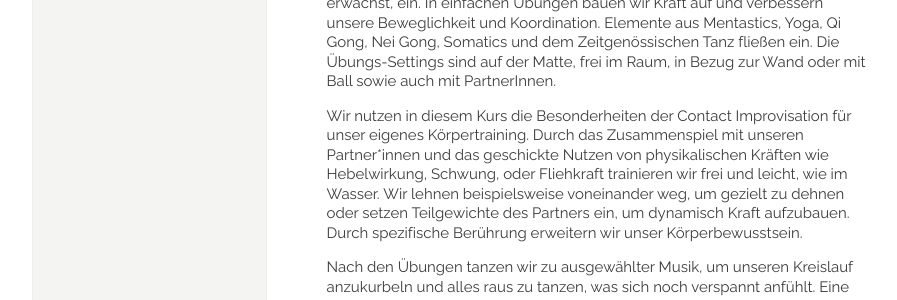
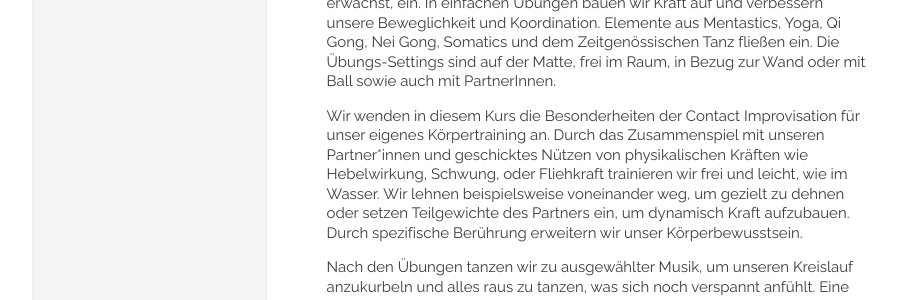
Before and after one commit to manulari/rollingpointat, a Jekyll site: the page built from _pages_de/kurse.md, in a window 1280 px wide and 900 px high, scrolled down 2940 px. Shown: the part 153-453 px from the top of the window, without its empty margins (152-1049 px from the left). Built offline with Jekyll 4.4.1, drawn with Linux system fonts in a browser that asks for light colours; comment, search, counter and statistics services are not loaded.

Commit message:
Update page (de) “kurse”

```diff
--- a/_pages_de/kurse.md
+++ b/_pages_de/kurse.md
@@ -111,7 +111,7 @@ Turnsaal VS Gilgegasse 12, 1090 Wien
 
 In diesen Kurs bringen wir unser langjähriges Erfahrungs- und Unterrichtswissen, das speziell aus der Praxis und Weitergabe von CI erwächst, ein. In einfachen Übungen bauen wir Kraft auf und verbessern unsere Beweglichkeit und Koordination. Elemente aus Mentastics, Yoga, Qi Gong, Nei Gong, Somatics und dem Zeitgenössischen Tanz fließen ein. Die Übungs-Settings sind auf der Matte, frei im Raum, in Bezug zur Wand oder mit Ball sowie auch mit PartnerInnen.
 
-Wir nutzen in diesem Kurs die Besonderheiten der Contact Improvisation für unser eigenes Körpertraining. Durch das Zusammenspiel mit unseren Partner*innen und das geschickte Nutzen von physikalischen Kräften wie Hebelwirkung, Schwung, oder Fliehkraft trainieren wir frei und leicht, wie im Wasser. Wir lehnen beispielsweise voneinander weg, um gezielt zu dehnen oder setzen Teilgewichte des Partners ein, um dynamisch Kraft aufzubauen. Durch spezifische Berührung erweitern wir unser Körperbewusstsein.
+Wir wenden in diesem Kurs die Besonderheiten der Contact Improvisation für unser eigenes Körpertraining an. Durch das Zusammenspiel mit unseren Partner*innen und geschicktes Nützen von physikalischen Kräften wie Hebelwirkung, Schwung, oder Fliehkraft trainieren wir frei und leicht, wie im Wasser. Wir lehnen beispielsweise voneinander weg, um gezielt zu dehnen oder setzen Teilgewichte des Partners ein, um dynamisch Kraft aufzubauen. Durch spezifische Berührung erweitern wir unser Körperbewusstsein.
 
 Nach den Übungen tanzen wir zu ausgewählter Musik, um unseren Kreislauf anzukurbeln und alles raus zu tanzen, was sich noch verspannt anfühlt. Eine Feedback-Runde zum Erlebten schließt unsere Einheiten ab. Das Training kann für diverse Trainingsanliegen, als CI Neuling, wie auch Erfahrene*r und besonders als Vorbereitung für CI genützt werden.
 
```
